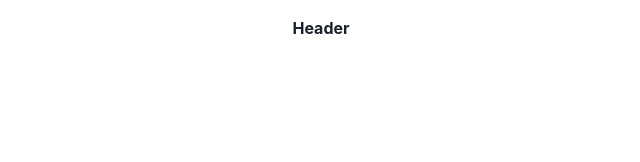
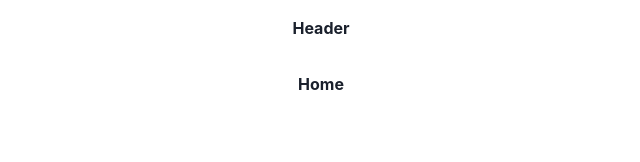
Before and after one commit to SixBruno99/store, a React (Vite) app: page / in a window 1280 px wide. Shown: the top 162 px of the page, without its empty margins (319-959 px from the left). Built offline with nearby package versions, Linux system fonts and the light colour scheme.

Commit message:
feat: routes configuration

```diff
--- a/src/main.tsx
+++ b/src/main.tsx
@@ -1,12 +1,12 @@
 import { ChakraProvider } from '@chakra-ui/react'
-import { MainLayout } from './core/layout'
+import { AuthRoutes } from './routes'
 import ReactDOM from 'react-dom/client'
 import React from 'react'
 
 ReactDOM.createRoot(document.getElementById('root')!).render(
   <React.StrictMode>
     <ChakraProvider>
-      <MainLayout />
+      <AuthRoutes />
     </ChakraProvider>
   </React.StrictMode>,
 )
--- /dev/null
+++ b/src/pages/home.tsx
@@ -0,0 +1,9 @@
+import { Flex, Text } from "@chakra-ui/react";
+
+export function Home() {
+  return (
+    <Flex width="full" height="14" alignItems="center" justifyContent="center">
+      <Text fontWeight="bold">Home</Text>
+    </Flex>
+  );
+}
--- /dev/null
+++ b/src/routes/index.tsx
@@ -0,0 +1,15 @@
+import { BrowserRouter, Route, Routes } from "react-router-dom";
+import { MainLayout } from "../core/layout";
+import { Home } from "../pages/home";
+
+export function AuthRoutes() {
+  return (
+    <BrowserRouter>
+      <Routes>
+        <Route path="/" element={<MainLayout />}>
+          <Route path="/" element={<Home />} />
+        </Route>
+      </Routes>
+    </BrowserRouter>
+  );
+}
```
